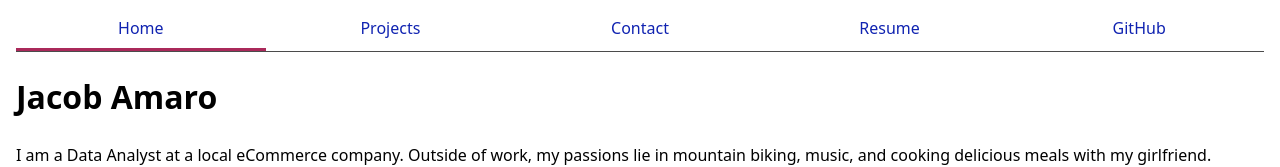
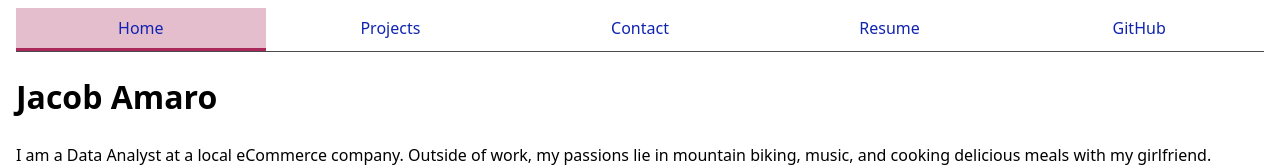
Before and after one commit to jamaro7179-sys/DSC209R_portfolio_lab1, a plain HTML site: page index.html in a window 1280 px wide. In both pictures the pointer is over the link "Home". Shown: the top 167 px of the page. Drawn offline with Linux system fonts and the light colour scheme.

Commit message:
Update style.css

```diff
--- a/style.css
+++ b/style.css
@@ -48,5 +48,6 @@ nav a:hover {
     border-bottom-width: 3px;
     border-bottom-style: solid;
     border-bottom-color: var(--color-accent);
+    background-color: #aa295a4d;
     padding-bottom: 0.5em;
 }
```
